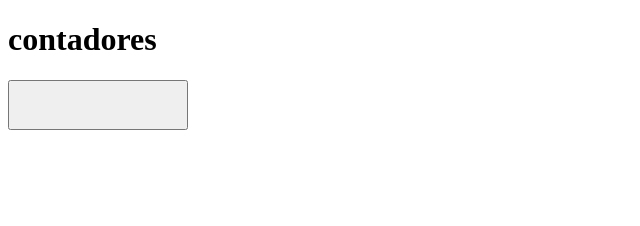
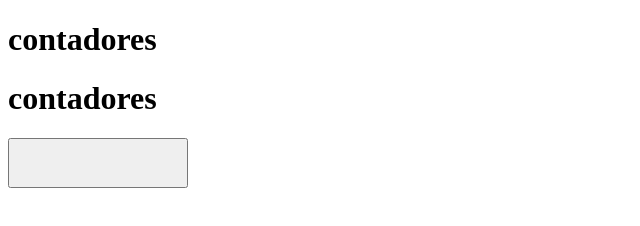
Before and after one commit to Ericmarcos-ELITI/botao-ELITI, a plain HTML site: page index.html in a window 1280 px wide. Shown: the whole page, without its empty margins (0-640 px from the left). Drawn offline with Linux system fonts and the light colour scheme.

Commit message:
Update index.html

```diff
--- a/index.html
+++ b/index.html
@@ -12,6 +12,7 @@ font-size: 40px
 </style>
 </head>
 <body>
+<h1 style="colour:red;">contadores</h1>
     <button onclick="adicionar()"></button>
 <script>
 var numero = 0;
```
